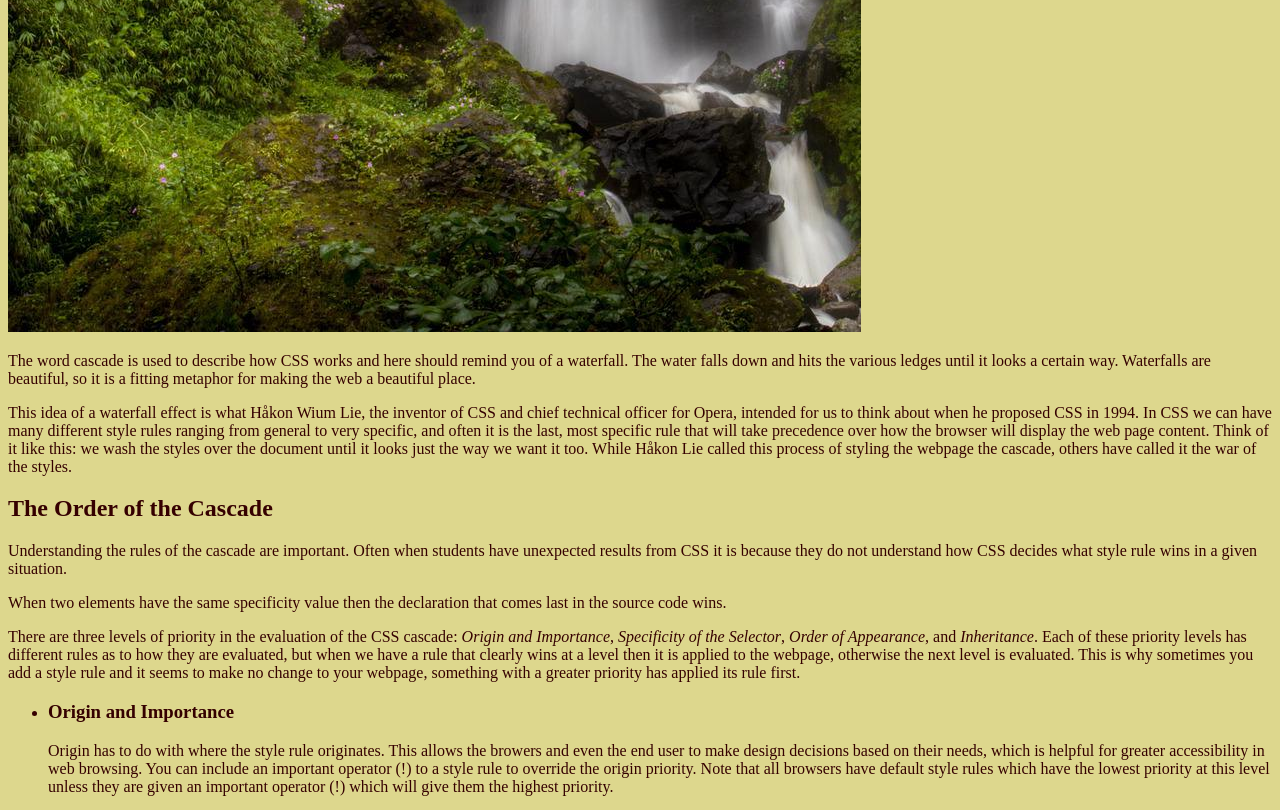
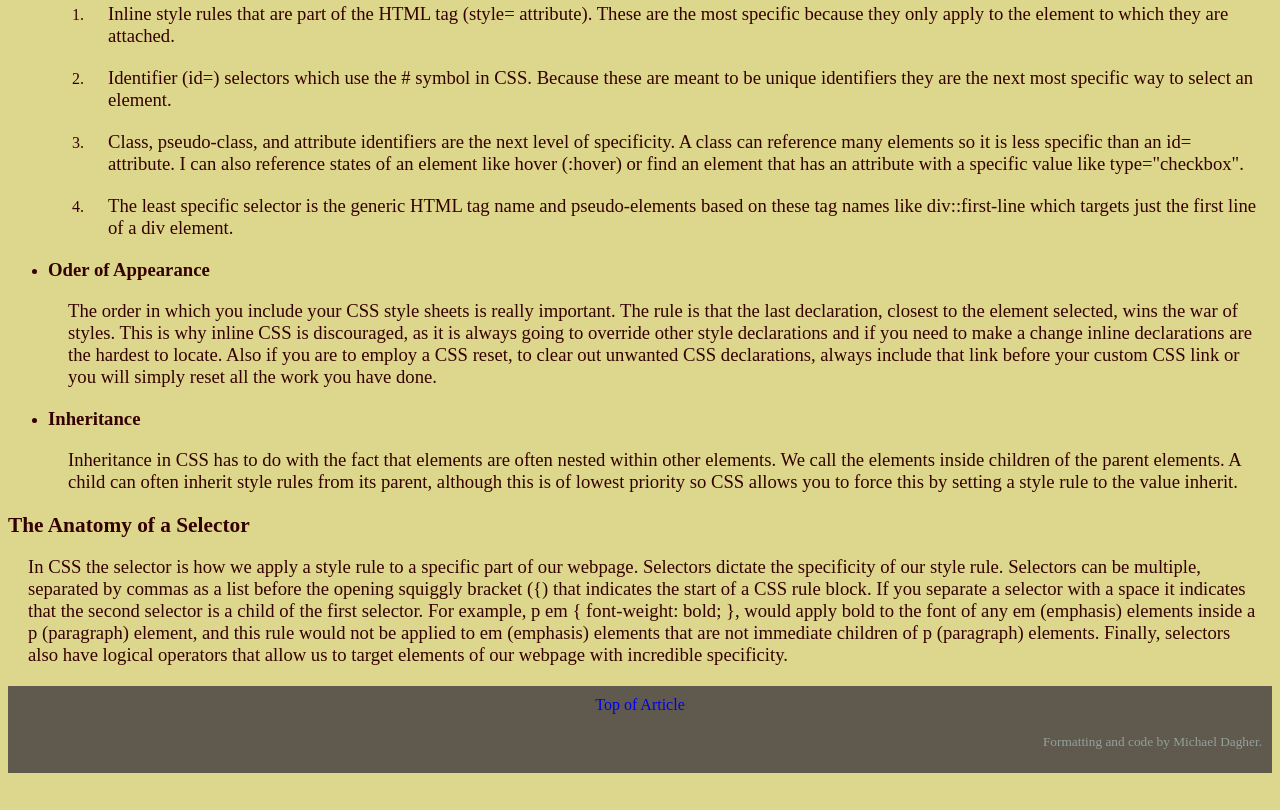
Before and after one commit to grimblos/CST8285Week6, a plain HTML site: page index.html in a window 1280 px wide. Shown: the part 1350-2160 px from the top of the page. After the commit the page ends 2131 px from the top, so only its background shows below. Drawn offline with Linux system fonts and the light colour scheme; a web font is replaced by a local one.

Commit message:
Should be complete

```diff
--- a/index.html
+++ b/index.html
@@ -5,7 +5,7 @@
     <meta name="viewport" content="width=device-width, initial-scale=1.0">
     <meta name="author" content="Michael Dagher">
     <title>Lab 3: HTML and CSS</title>
-    <link rel="stylesheet" type="text/css" href="lab3.css">
+    <link rel="stylesheet" href="lab3.css">
 </head>
 <body>
     <header>
@@ -73,7 +73,7 @@
         </p>
 
         <!--[BLOCK QUOTE]-->
-        <p>
+        <p class="quote">
             When two elements have the same specificity value then the declaration that comes
             last in the source code wins.
         </p>
@@ -188,8 +188,8 @@
     </main>
 
     <footer>
-        <a href="#cssorigin">Top of Article</a>
-         <p>Formatting and code by Michael Dagher.</p>
+        <a href="#cssorigin" id="topofarticle">Top of Article</a>
+         <p id="credits">Formatting and code by Michael Dagher.</p>
     </footer>
 
 </html>
--- a/lab3.css
+++ b/lab3.css
@@ -12,10 +12,33 @@
     --textblack : rgb(53, 0, 0);
 }
 
+a {
+    text-decoration: none;
+}
+
+a :hover {
+    color: var(--rosetaupe);
+}
+
 body {
     background-color : var(--greenyellowcrayola);
     color : var(--textblack);
     font-family: "Protest Guerrilla";
+}
+
+footer {
+    text-align: center;
+}
+
+footer p {
+    text-align: right;
+    text-decoration: wavy;
+    font-size: 10pt;
+    margin-top: 20px;
+}
+
+header {
+    font-size: 40px;
 }
 
 header, footer {
@@ -25,3 +48,38 @@ header, footer {
     border-width: 4px;
     padding : 10px;
 }
+
+
+img {
+    width: 25%;
+    margin: 10px;
+    float: right;
+}
+
+main h2 {
+    font-size: 16pt;
+    text-decoration: solid;
+}
+
+main p {
+    font-size: 14pt;
+    margin: 10px 10px 20px 20px;
+}
+
+main p.quote {
+    background-color: var(--goldcrayola);
+    padding: 10px;
+}
+
+nav{
+    display: flex;
+    justify-content: space-around;
+}
+
+nav a {
+    font-size: 12pt;
+}
+
+nav a :hover{
+    background-color: var(--rosetaupe);
+}
```
